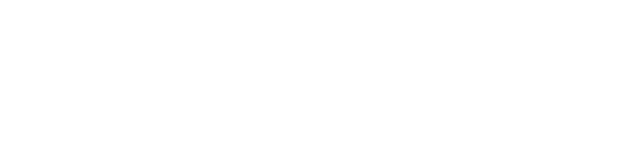
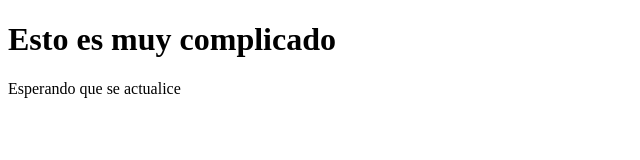
Before and after one commit to G3Radio/CarpetaRepositorio, a plain HTML site: page index.html in a window 1280 px wide. Shown: the whole page, without its empty margins (0-640 px from the left). Drawn offline with Linux system fonts and the light colour scheme.

Commit message:
sin terminar
Prueba de publicación

```diff
--- a/css/estilos.css
+++ b/css/estilos.css
@@ -0,0 +1,3 @@
+body{
+    background-color: aqua;
+}
--- a/index.html
+++ b/index.html
@@ -1,11 +1,13 @@
 <!DOCTYPE html>
-<html lang="en">
+<html lang="es">
+
 <head>
     <meta charset="UTF-8">
     <meta name="viewport" content="width=device-width, initial-scale=1.0">
     <title>Document</title>
 </head>
 <body>
-
+    <h1>Esto es muy complicado</h1>
+    <p>Esperando que se actualice</p>
 </body>
 </html>
```
